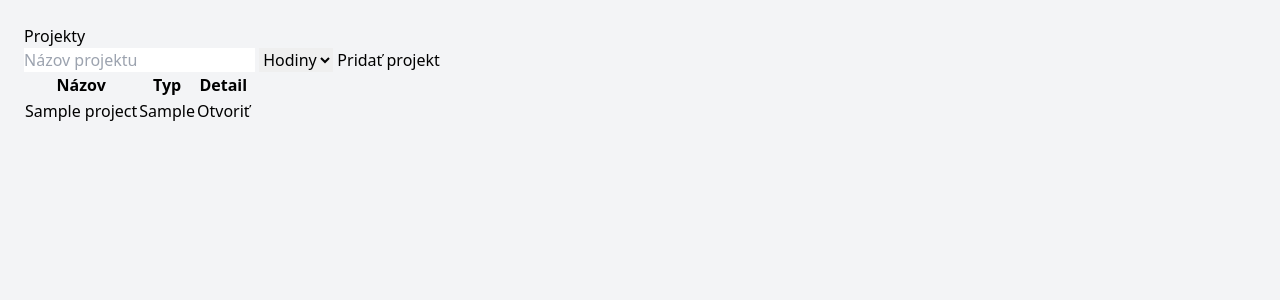
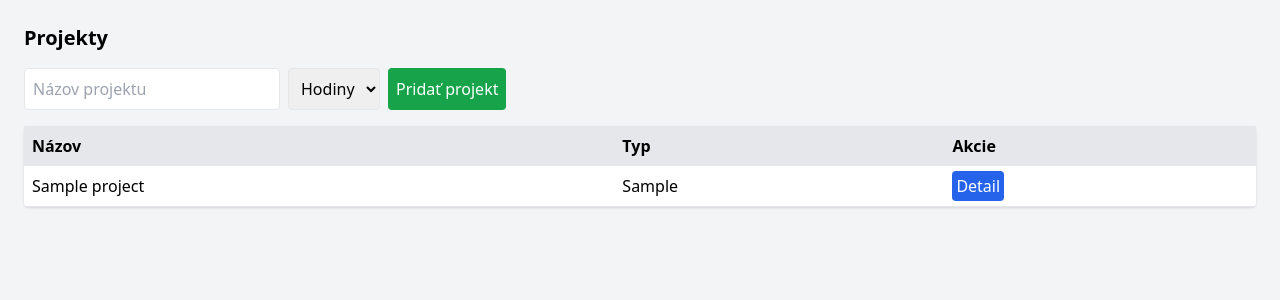
Before and after one commit to matejva/test, a Flask app: template templates/project.html in a window 1280 px wide. Shown: the part 60-360 px from the top of the page. Run offline with Flask 3, Linux system fonts and the light colour scheme; the template is opened without the code that fills it: values that come from a table or form of the project are taken from there, others are empty; tables that the repository leaves empty hold one stand-in row (values such as "Sample post"); some libraries are stand-ins or nearby versions.

Commit message:
Update project.html

```diff
--- a/templates/project.html
+++ b/templates/project.html
@@ -1,36 +1,33 @@
-{% extends "base.html" %}
+{% extends 'base.html' %}
+
 {% block content %}
-<h2>Projekty</h2>
+<h2 class="text-xl font-bold mb-4">Projekty</h2>
 
-<!-- Form na pridanie nového projektu -->
-<form action="{{ url_for('add_project') }}" method="POST">
-  <input name="name" placeholder="Názov projektu" required>
-  <select name="unit_type" required>
+<form method="POST" action="{{ url_for('add_project') }}" class="mb-4 flex gap-2">
+    <input type="text" name="name" placeholder="Názov projektu" class="border p-2 rounded w-64">
+    <select name="unit_type" class="border p-2 rounded">
         <option value="hodiny">Hodiny</option>
         <option value="m2">m²</option>
     </select>
-  <button type="submit">Pridať projekt</button>
+    <button type="submit" class="bg-green-600 text-white p-2 rounded hover:bg-green-700">Pridať projekt</button>
 </form>
 
-<!-- Tabuľka existujúcich projektov -->
-<table>
+<table class="min-w-full bg-white rounded shadow">
     <thead>
-    <tr>
-      <th>Názov</th>
-      <th>Typ</th>
-      <th>Detail</th>
+        <tr class="bg-gray-200 text-left">
+            <th class="p-2">Názov</th>
+            <th class="p-2">Typ</th>
+            <th class="p-2">Akcie</th>
         </tr>
     </thead>
     <tbody>
         {% for p in projects %}
-    <tr>
-      <td>{{ p.name }}</td>
-      <td>{{ p.unit_type }}</td>
-      <td><a href="{{ url_for('project_detail', id=p.id) }}">Otvoriť</a></td>
-    </tr>
-    {% else %}
-    <tr>
-      <td colspan="3">Žiadne projekty</td>
+        <tr class="border-b hover:bg-gray-50">
+            <td class="p-2">{{ p.name }}</td>
+            <td class="p-2">{{ p.unit_type }}</td>
+            <td class="p-2">
+                <a href="{{ url_for('project_detail', id=p.id) }}" class="bg-blue-600 text-white p-1 rounded hover:bg-blue-700">Detail</a>
+            </td>
         </tr>
         {% endfor %}
     </tbody>
```
Lines whose indentation alone changed are shown as unchanged.
